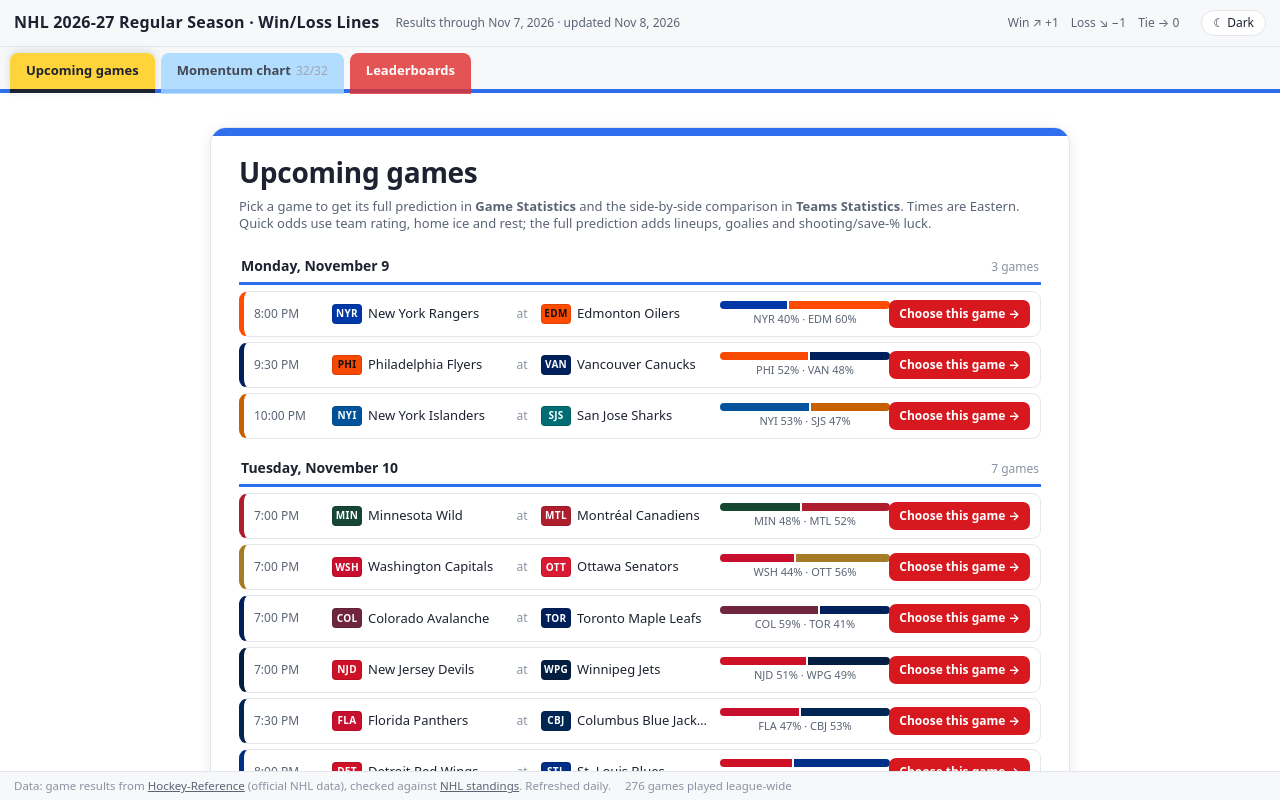
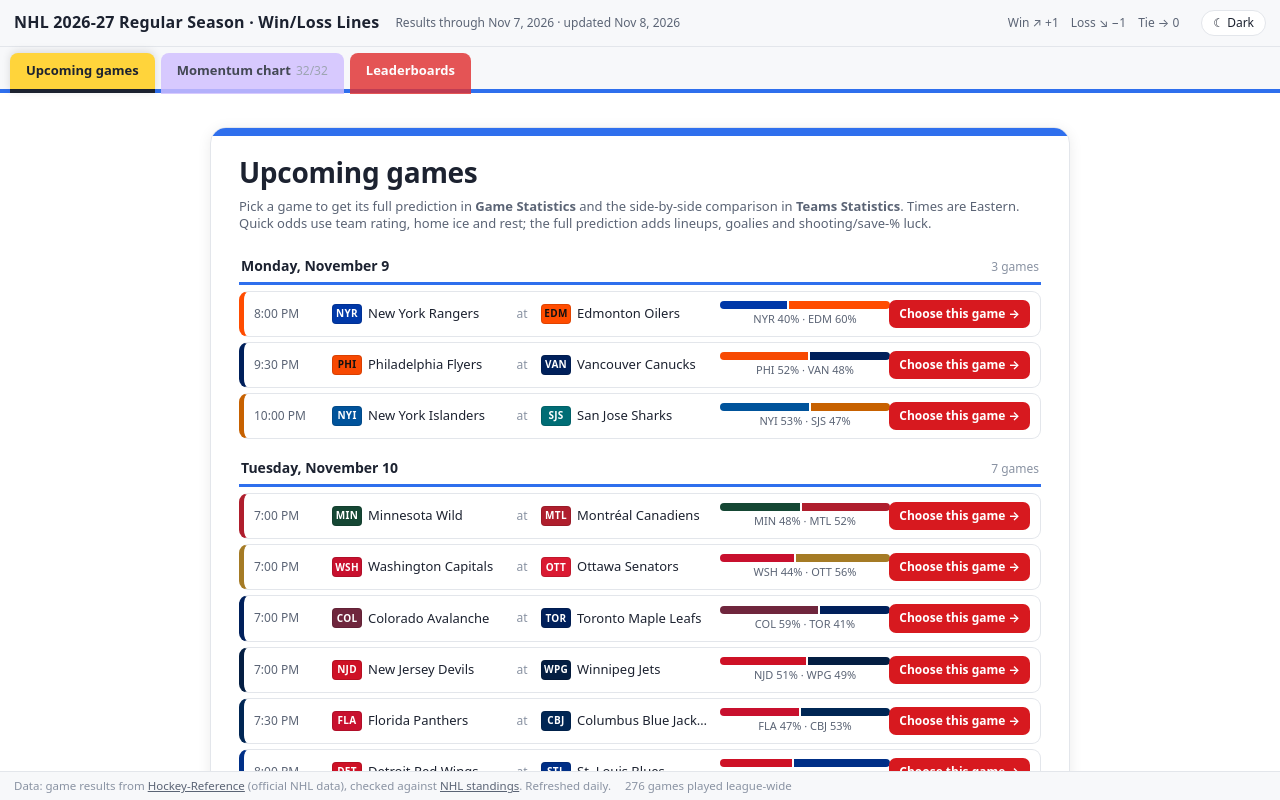
Before and after one commit to NorthernJeff/nhl-predictions-data, a plain HTML site: page index.html in a window 1280 px wide. Drawn offline with Linux system fonts and the light colour scheme.

Commit message:
Light purple Momentum chart tab
Co-Authored-By: Claude Opus 5.5 <noreply@anthropic.com>
Claude-Session: https://claude.ai/code/session_01Wa3dTt11eE3zkHfevAcZhR

```diff
--- a/index.html
+++ b/index.html
@@ -23,7 +23,7 @@ nav.tabs a[data-tab=stats],nav.tabs a[data-tab=compare]{background:#a5d8ff}
 .hv{display:inline-block;background:#ffe066;color:#111;font-weight:800;font-size:15px;padding:1px 9px;border-radius:8px;margin:0 2px;line-height:1.5}
 .dv{color:var(--ink);font-weight:700;font-size:14px}
 .avgnote{color:var(--ink);font-weight:800}
-nav.tabs a[data-tab=chart]{background:#a5d8ff}
+nav.tabs a[data-tab=chart]{background:#d0bfff}
 body:not(.picked) nav.tabs a[data-tab=stats],body:not(.picked) nav.tabs a[data-tab=compare]{display:none}
 nav.tabs a.on{opacity:1;font-weight:700;border-bottom-color:#1c2230!important;box-shadow:0 -2px 8px rgba(0,0,0,.12)}nav.tabs a.on{border-bottom:4px solid #111;margin-bottom:0}
 .toolbar{background:linear-gradient(90deg,rgba(200,16,46,.05),rgba(0,40,104,.05) 50%,rgba(0,104,71,.05))}
```
